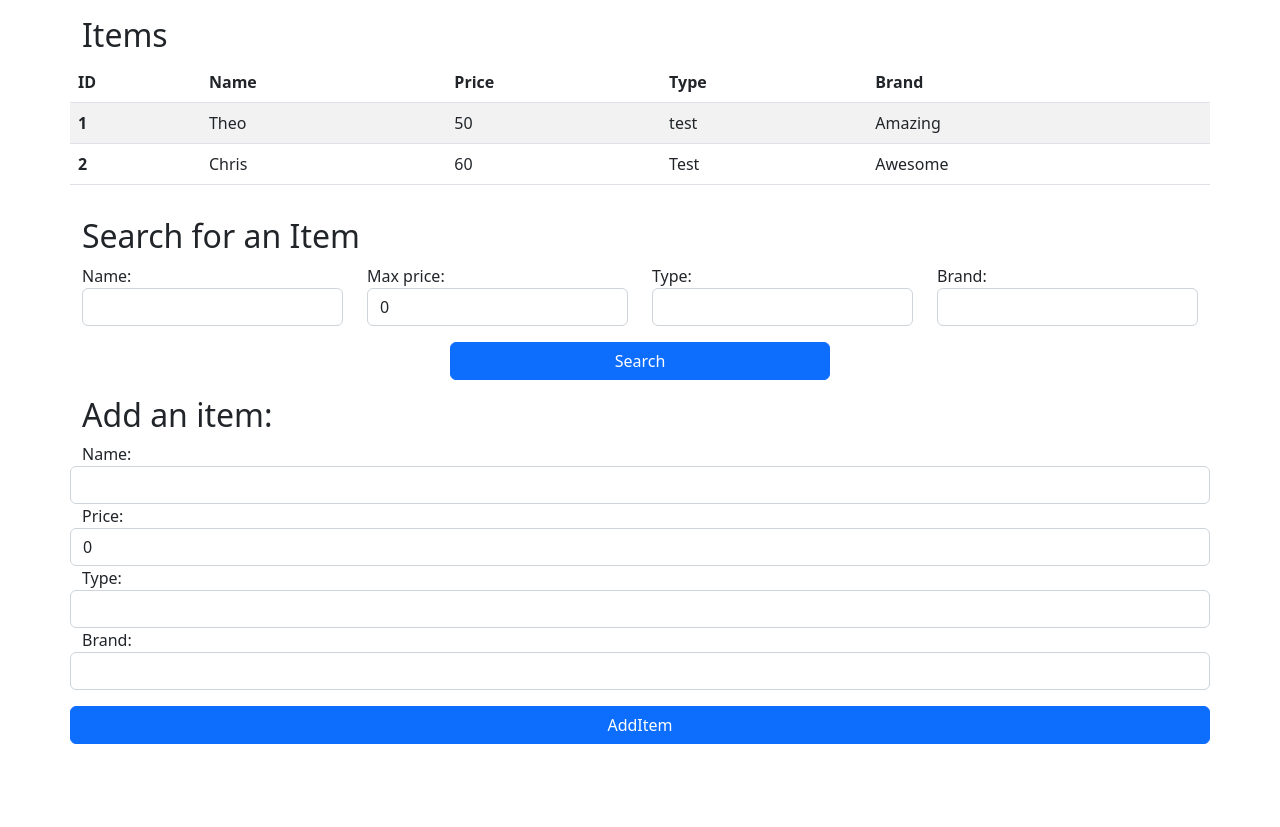
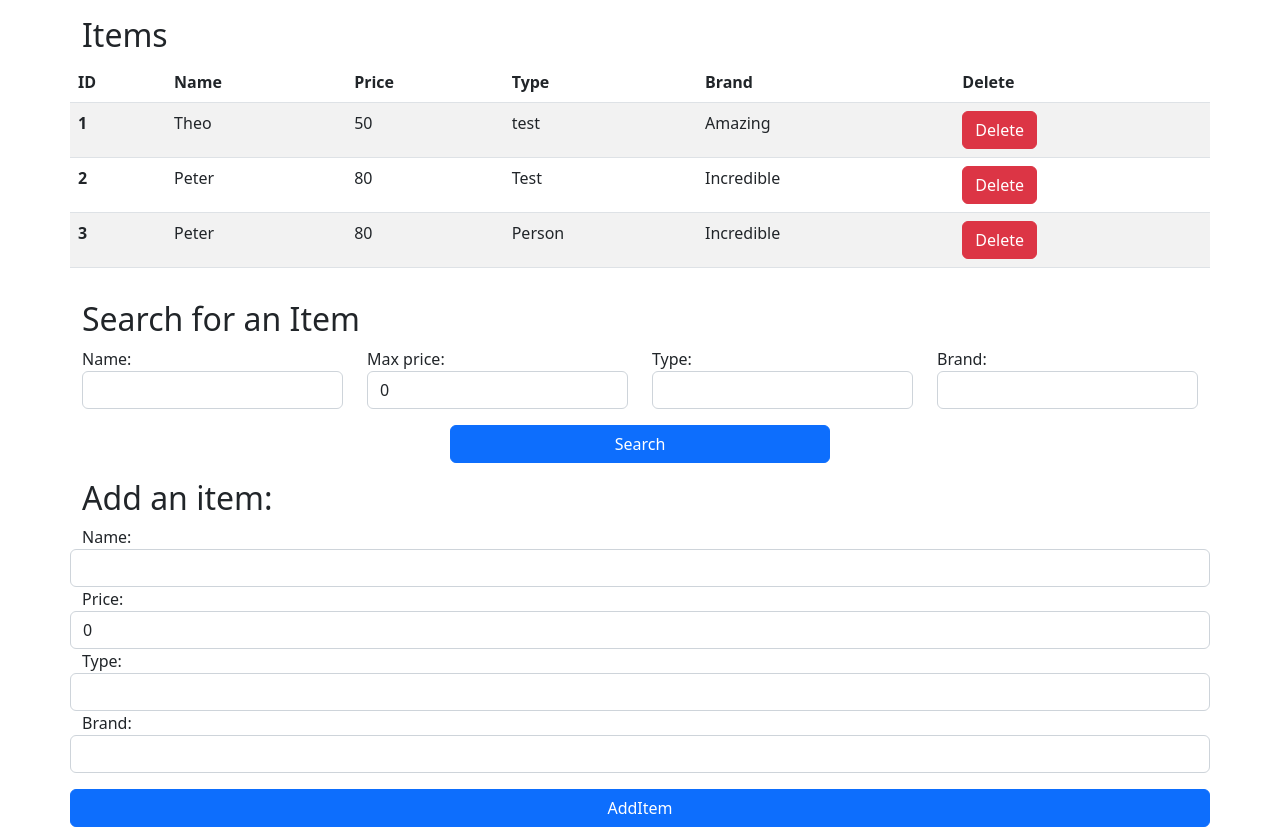
Before and after one commit to Chris-cvR/React-Inventory-Management-System, a React (Create React App) app: page / in a window 1280 px wide. Before the commit the page ends 800 px from the top, so only its background shows below. Built offline with nearby package versions, Linux system fonts and the light colour scheme; data requests are answered from the project's data file.

Commit message:
Deleting Items, final implementation

```diff
--- a/db.json
+++ b/db.json
@@ -8,11 +8,18 @@
       "id": 1
     },
     {
-      "name": "Chris",
-      "price": "60",
+      "name": "Peter",
+      "price": "80",
       "type": "Test",
-      "brand": "Awesome",
+      "brand": "Incredible",
       "id": 2
+    },
+    {
+      "name": "Peter",
+      "price": "80",
+      "type": "Person",
+      "brand": "Incredible",
+      "id": 3
     }
   ]
 }
--- a/src/App.js
+++ b/src/App.js
@@ -20,6 +20,22 @@ function App() {
 
   const updateFilters = (searchParams) => {
     setFilters(searchParams);
+  };
+
+  const deleteItem = (item) => {
+    const items = data["items"];
+    const requestOptions = {
+      method: "DELETE",
+    }
+    fetch(`http://localhost:3000/items/${item.id}`, requestOptions).then(
+      (response) => {
+        if (response.ok) {
+          const idx = items.indexOf(item);
+          items.splice(idx, 1);
+          setData({ items: items });
+        }
+      }
+    );
   };
 
   const addItemToData = (item) => {
@@ -68,7 +84,10 @@ function App() {
   return (
     <div className="container">
       <div className="row mt-3">
-        <ItemsDisplay items={filterData(data["items"])} />
+        <ItemsDisplay
+          deleteItem={deleteItem}
+          items={filterData(data["items"])}
+        />
       </div>
       <div className="row mt-3">
         <SearchBar updateSearchParams={updateFilters} />
--- a/src/ItemsDisplay.js
+++ b/src/ItemsDisplay.js
@@ -1,4 +1,4 @@
-function ItemsDisplay(props) {
+function ItemsDisplay({ items, deleteItem }) {
   const showItem = (item) => {
     return (
       <tr>
@@ -7,6 +7,11 @@ function ItemsDisplay(props) {
         <td>{item.price}</td>
         <td>{item.type}</td>
         <td>{item.brand}</td>
+        <td>
+          <button className="btn btn-danger" onClick={() => deleteItem(item)}>
+            Delete
+          </button>
+        </td>
       </tr>
     );
   };
@@ -25,9 +30,10 @@ function ItemsDisplay(props) {
               <th scope="col">Price</th>
               <th scope="col">Type</th>
               <th scope="col">Brand</th>
+              <th scope="col">Delete</th>
             </tr>
           </thead>
-          <tbody>{props.items.map(showItem)}</tbody>
+          <tbody>{items.map(showItem)}</tbody>
         </table>
       </div>
     </div>
```
